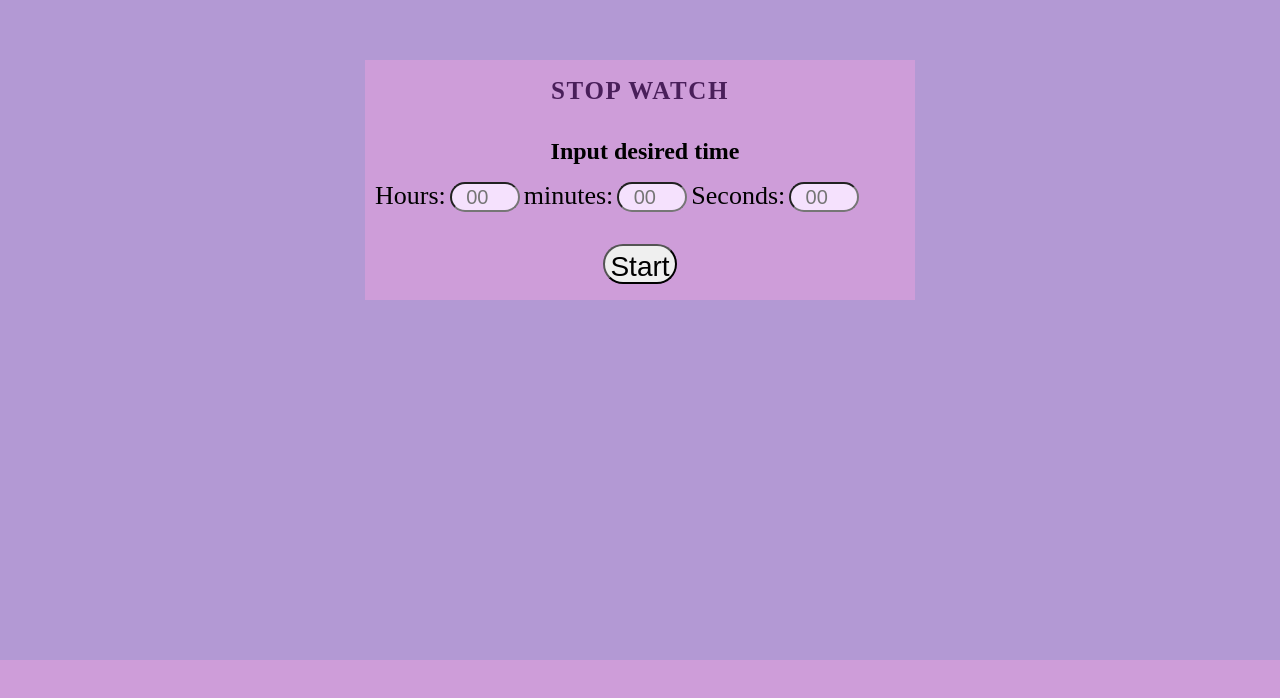
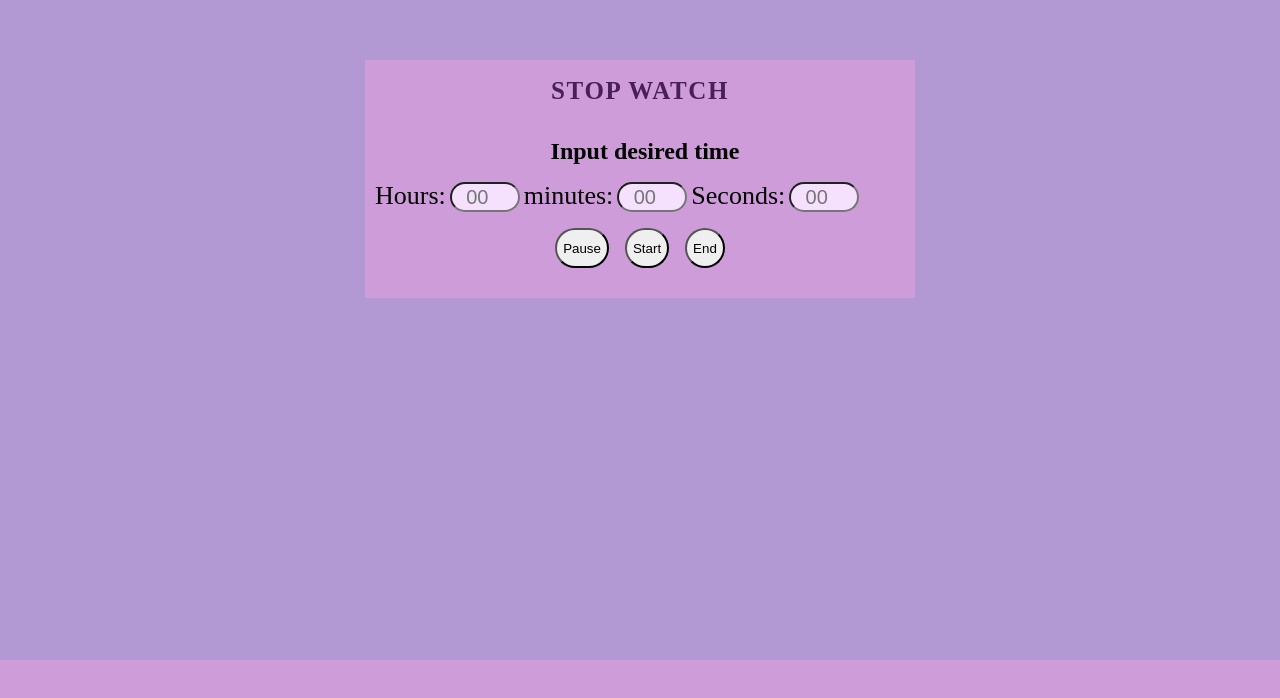
Before and after one commit to Jamieeee1/Play-ground, a plain HTML site: page index.html in a window 1280 px wide. Shown: the part 140-838 px from the top of the page. Drawn offline with Linux system fonts and the light colour scheme.

Commit message:
Dont with the css for the stop watch

```diff
--- a/index.html
+++ b/index.html
@@ -19,7 +19,14 @@
                 <label for="seconds">Seconds:</label>
                 <input type="number" id="seconds" placeholder="00" max="60" min="0">
             </div>
-            <button>Start</button>
+            <div class="display">
+                <h1 class="output"></h1>
+            </div>
+            <div class="buttons">
+                <button>Pause</button>
+                <button>Start</button>
+                <button>End</button>
+            </div>
         </div>
 
     </div>
--- a/style.css
+++ b/style.css
@@ -70,14 +70,26 @@ body {
     font-size: 26px;
 }
 
-.stopwatch button {
-    width: max-content;
+.buttons{
+    display: flex;
+    /* justify-content: space-around; */
+    gap: 1rem;
+    justify-content: center;
+    align-items: center;
+    padding-bottom: 30px;
+}
+
+.buttons button {
     height: 40px;
-    outline: transparent;
+    cursor: pointer;
     border-radius: 20px;
-    padding: 5px;
-    margin: 1rem;
-    font-size: 28px;
-    align-self: center;
-    cursor: pointer;
+
 }
+
+.display {
+    display: none;
+}
+
+.display h1 {
+    font-size: 50px;
+}
```
